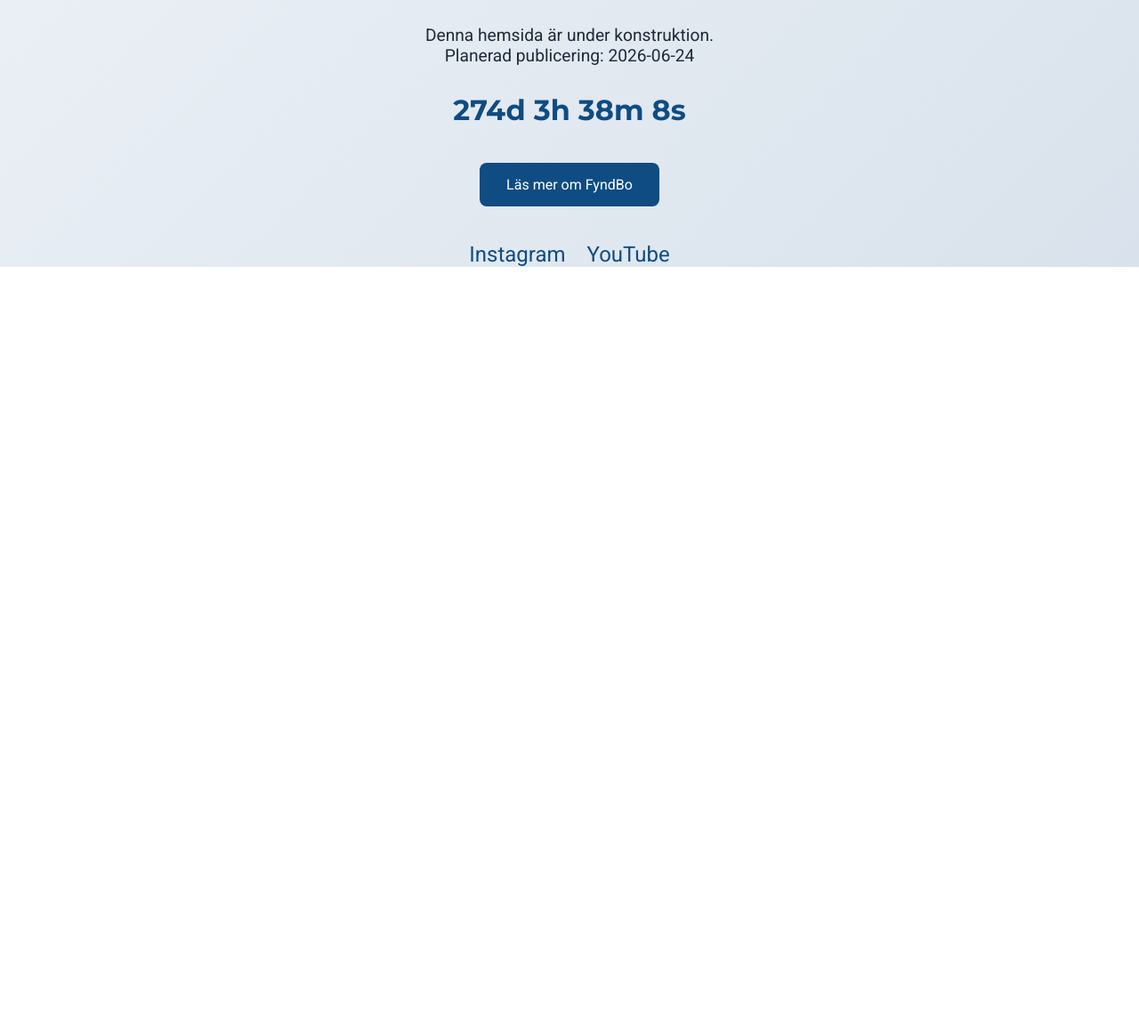
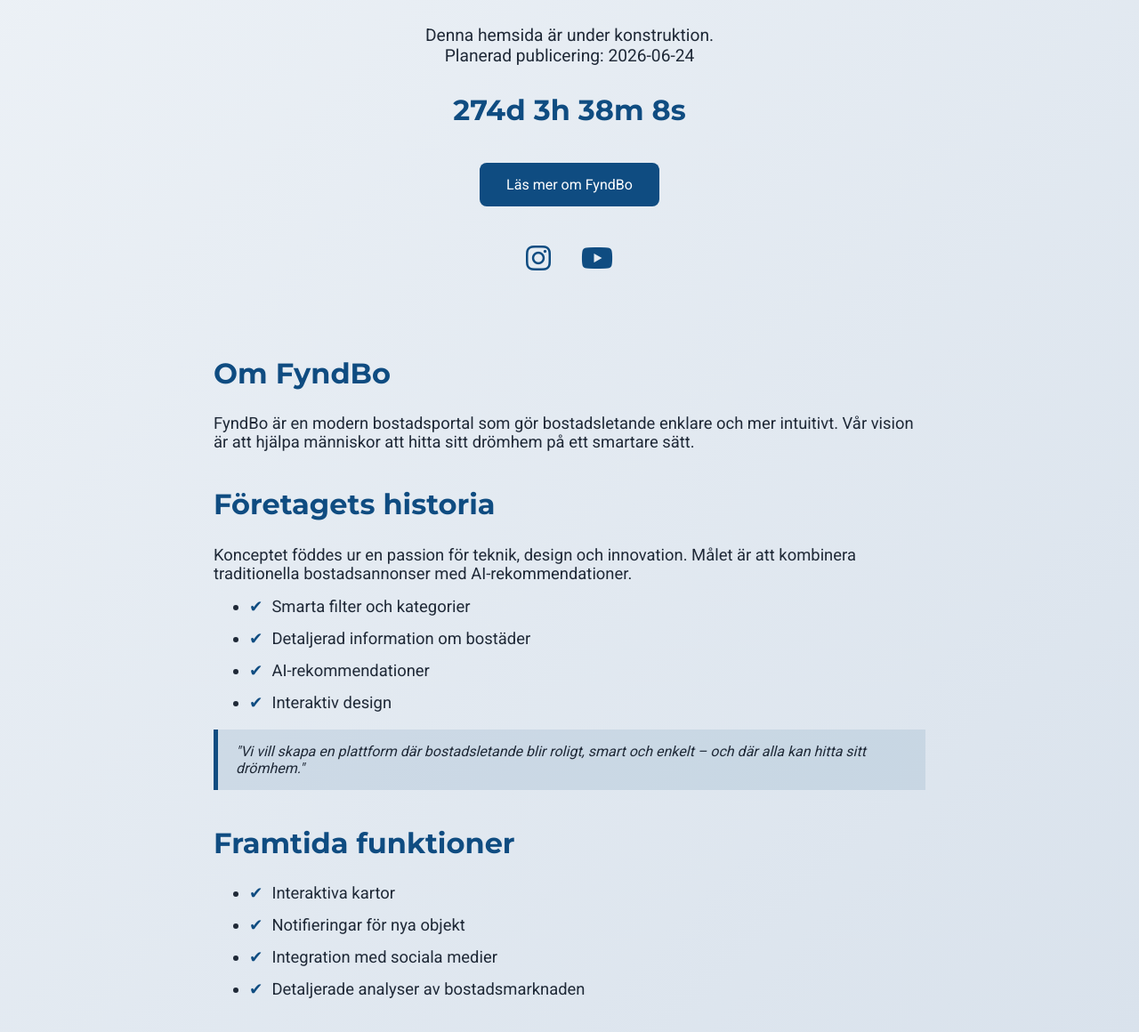
Before and after one commit to FyndBo/FyndBo, a plain HTML site: page index.html in a window 1280 px wide. Shown: the part 574-1734 px from the top of the page at 89% size. Before the commit the page ends 874 px from the top, so only its background shows below. Drawn offline with Linux system fonts and the light colour scheme.

Commit message:
Update index.html

```diff
--- a/index.html
+++ b/index.html
@@ -3,8 +3,9 @@
 <head>
   <meta charset="UTF-8">
   <meta name="viewport" content="width=device-width, initial-scale=1.0">
-  <title>FyndBo – Under konstruktion</title>
+  <title>FyndBo</title>
   <link href="https://fonts.googleapis.com/css2?family=Montserrat:wght@700&family=Roboto:wght@400;700&display=swap" rel="stylesheet">
+  <link rel="stylesheet" href="https://cdnjs.cloudflare.com/ajax/libs/font-awesome/6.5.0/css/all.min.css">
   <style>
     body {
       margin: 0;
@@ -19,26 +20,31 @@
       justify-content: center;
       align-items: center;
     }
+
     .logo {
       max-width: 250px;
       margin: 50px auto 30px;
     }
+
     h1 {
       font-family: 'Montserrat', sans-serif;
       font-size: 3em;
       color: #0f4c81;
       margin-bottom: 20px;
     }
+
     p {
       font-size: 1.2em;
       margin-bottom: 30px;
     }
+
     .countdown {
       font-family: 'Montserrat', sans-serif;
       font-size: 2em;
       color: #0f4c81;
       margin-bottom: 40px;
     }
+
     .info-button {
       display: inline-block;
       padding: 15px 30px;
@@ -49,38 +55,111 @@
       transition: background-color 0.3s;
       margin-bottom: 20px;
     }
+
     .info-button:hover {
       background-color: #073a5a;
     }
+
     .social-links {
       margin-top: 20px;
     }
+
     .social-links a {
-      margin: 0 10px;
-      text-decoration: none;
+      margin: 0 15px;
       color: #0f4c81;
-      font-size: 1.5em;
+      font-size: 2em;
       transition: color 0.3s;
     }
+
     .social-links a:hover {
       color: #073a5a;
     }
+
+    .additional-info {
+      max-width: 800px;
+      margin: 50px auto 30px;
+      text-align: left;
+      padding: 0 20px;
+    }
+
+    .additional-info h2 {
+      font-family: 'Montserrat', sans-serif;
+      color: #0f4c81;
+      margin-top: 40px;
+      font-size: 2em;
+    }
+
+    .additional-info p, .additional-info li {
+      font-size: 1.15em;
+      margin-bottom: 15px;
+    }
+
+    .feature-item::before {
+      content: "✔";
+      margin-right: 10px;
+      color: #0f4c81;
+    }
+
+    .quote {
+      font-style: italic;
+      background: rgba(15,76,129,0.1);
+      border-left: 5px solid #0f4c81;
+      padding: 15px 20px;
+      margin: 20px 0;
+    }
+
+    .img-section {
+      text-align: center;
+      margin: 30px 0;
+    }
+
+    .img-section img {
+      max-width: 100%;
+      border-radius: 10px;
+      box-shadow: 0 5px 15px rgba(0,0,0,0.1);
+    }
+
   </style>
 </head>
 <body>
   <img src="images/FyndBo-blue-removebg-preview.png" alt="FyndBo Logo" class="logo">
   <h1>Hej!</h1>
   <p>Denna hemsida är under konstruktion.<br>Planerad publicering: 2026-06-24</p>
+
   <div class="countdown" id="countdown"></div>
   <a href="Fyndbo.se-läs_mer.html" class="info-button">Läs mer om FyndBo</a>
 
   <div class="social-links">
-    <a href="https://www.instagram.com/fyndbo/" target="_blank">Instagram</a>
-    <a href="https://www.youtube.com/@FyndBo" target="_blank">YouTube</a>
+    <a href="https://www.instagram.com/fyndbo/" target="_blank"><i class="fab fa-instagram"></i></a>
+    <a href="https://www.youtube.com/@FyndBo" target="_blank"><i class="fab fa-youtube"></i></a>
+  </div>
+
+  <div class="additional-info">
+    <h2>Om FyndBo</h2>
+    <p>FyndBo är en modern bostadsportal som gör bostadsletande enklare och mer intuitivt. Vår vision är att hjälpa människor att hitta sitt drömhem på ett smartare sätt.</p>
+
+    <h2>Företagets historia</h2>
+    <p>Konceptet föddes ur en passion för teknik, design och innovation. Målet är att kombinera traditionella bostadsannonser med AI-rekommendationer.</p>
+
+    <ul>
+      <li class="feature-item">Smarta filter och kategorier</li>
+      <li class="feature-item">Detaljerad information om bostäder</li>
+      <li class="feature-item">AI-rekommendationer</li>
+      <li class="feature-item">Interaktiv design</li>
+    </ul>
+
+    <div class="quote">"Vi vill skapa en plattform där bostadsletande blir roligt, smart och enkelt – och där alla kan hitta sitt drömhem."</div>
+
+    <h2>Framtida funktioner</h2>
+    <ul>
+      <li class="feature-item">Interaktiva kartor</li>
+      <li class="feature-item">Notifieringar för nya objekt</li>
+      <li class="feature-item">Integration med sociala medier</li>
+      <li class="feature-item">Detaljerade analyser av bostadsmarknaden</li>
+    </ul>
   </div>
 
   <script>
-    // Countdown
     const countDate = new Date("2026-06-24T00:00:00").getTime();
     const countdownElement = document.getElementById("countdown");
 
```
